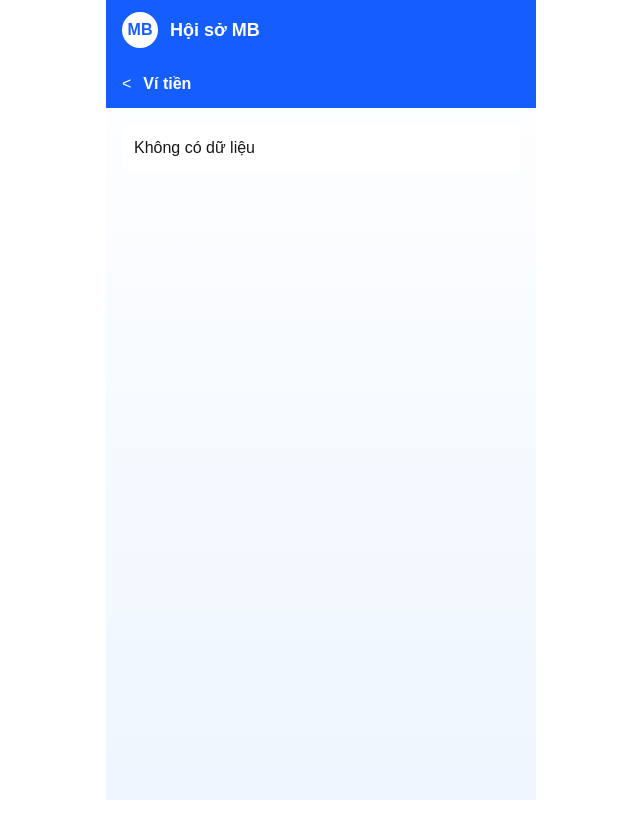
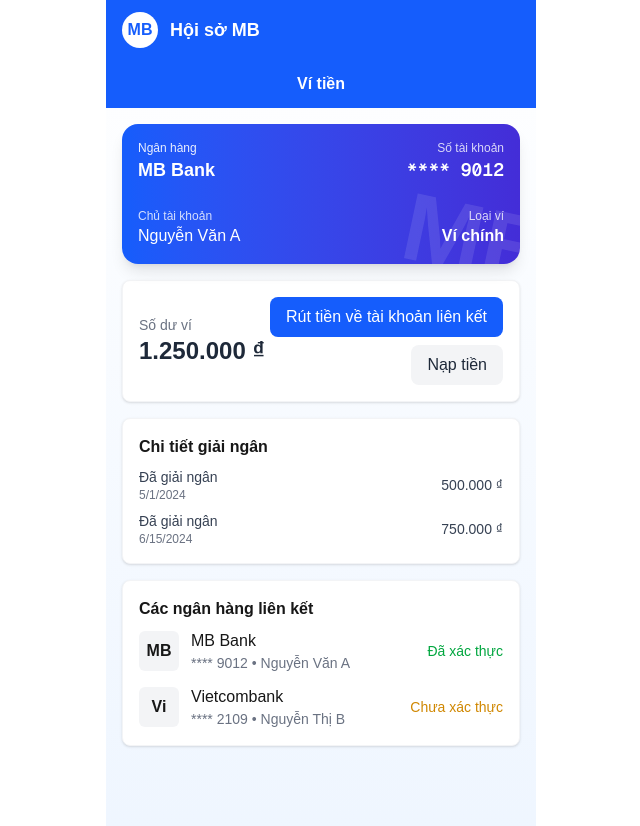
Before and after one commit to ngoclaithe/fe_hoiso_mb, a Next.js app: page /wallet in a window 1280 px wide. Shown: the whole page, without its empty margins (319-959 px from the left). Before the commit the page ends 800 px from the top, so only its background shows below. Built offline with nearby package versions, Linux system fonts and the light colour scheme; no server answers.

Commit message:
Enhance wallet page with card UI and mock sections
cgen-bae8a917772d47c3bcda45021548404e

```diff
--- a/src/app/wallet/page.tsx
+++ b/src/app/wallet/page.tsx
@@ -1,6 +1,5 @@
 "use client";
 import { useEffect, useState } from "react";
-import { useRouter } from "next/navigation";
 
 interface LoanData {
   bankName?: string;
@@ -13,7 +12,6 @@ interface LoansApiResponse { data?: LoanData[] }
 export default function WalletPage() {
   const [latestLoan, setLatestLoan] = useState<LoanData | null>(null);
   const [loading, setLoading] = useState(false);
-  const router = useRouter();
 
   useEffect(() => {
     (async () => {
@@ -33,29 +31,121 @@ export default function WalletPage() {
     })();
   }, []);
 
+  // Mock data
+  const mockBalance = 1250000; // VND
+  const mockDisbursements = [
+    { id: 'd1', date: '2024-05-01', amount: 500000, status: 'Đã giải ngân' },
+    { id: 'd2', date: '2024-06-15', amount: 750000, status: 'Đã giải ngân' },
+  ];
+  const mockLinkedBanks = [
+    { id: 'b1', name: 'MB Bank', account: '123456789012', holder: 'Nguyễn Văn A', verified: true },
+    { id: 'b2', name: 'Vietcombank', account: '098765432109', holder: 'Nguyễn Thị B', verified: false },
+  ];
+
+  function formatVND(n: number) {
+    return n.toLocaleString('vi-VN') + ' ₫';
+  }
+
+  function maskAccount(a?: string) {
+    if (!a) return '••••••••••';
+    return '**** ' + a.slice(-4);
+  }
+
+  function handleWithdraw() {
+    try { window.alert('Mô phỏng: yêu cầu rút tiền đã được gửi.'); } catch {}
+  }
+
+  const bankName = latestLoan?.bankName || 'MB Bank';
+  const accountNumber = latestLoan?.bankAccountNumber || '123456789012';
+  const accountHolder = latestLoan?.accountHolderName || 'Nguyễn Văn A';
+
   return (
     <div>
-      <div className="bg-blue-600 text-white px-4 py-3 flex items-center gap-3">
-        <button onClick={() => router.back()} className="text-white">&lt;</button>
+      <div className="bg-blue-600 text-white px-4 py-3 flex items-center justify-center">
         <div className="font-semibold">Ví tiền</div>
       </div>
 
-      <div className="p-4">
+      <div className="p-4 space-y-4">
         {loading && <div className="p-3 bg-white rounded-lg">Đang tải...</div>}
-        {!loading && !latestLoan && <div className="p-3 bg-white rounded-lg">Không có dữ liệu</div>}
 
-        {!loading && latestLoan && (
-          <div className="p-4 bg-indigo-50 border border-indigo-100 rounded-lg">
-            <div className="text-sm text-indigo-700">Ngân hàng thụ hưởng</div>
-            <div className="mt-2 grid grid-cols-1 gap-2 text-gray-800">
-              <div className="font-medium">{latestLoan.bankName || '-'}</div>
-              <div className="text-sm text-gray-500">Số tài khoản</div>
-              <div className="font-medium">{latestLoan.bankAccountNumber || '-'}</div>
-              <div className="text-sm text-gray-500">Tên thụ hưởng</div>
-              <div className="font-medium">{latestLoan.accountHolderName || '-'}</div>
+        {/* Physical-style bank card */}
+        <div className="relative overflow-hidden rounded-2xl bg-gradient-to-r from-blue-600 to-indigo-700 text-white p-4 shadow-lg">
+          <div className="flex items-start justify-between">
+            <div>
+              <div className="text-xs opacity-90">Ngân hàng</div>
+              <div className="font-semibold text-lg">{bankName}</div>
+            </div>
+            <div className="text-right">
+              <div className="text-xs opacity-80">Số tài khoản</div>
+              <div className="font-mono font-semibold text-lg">{maskAccount(accountNumber)}</div>
             </div>
           </div>
-        )}
+
+          <div className="mt-6 flex items-center justify-between">
+            <div>
+              <div className="text-xs opacity-80">Chủ tài khoản</div>
+              <div className="font-medium">{accountHolder}</div>
+            </div>
+            <div className="text-right">
+              <div className="text-xs opacity-80">Loại ví</div>
+              <div className="font-semibold">Ví chính</div>
+            </div>
+          </div>
+
+          <div className="absolute -bottom-6 -right-8 opacity-10 transform rotate-12 text-8xl font-black">MB</div>
+        </div>
+
+        {/* Balance and actions */}
+        <div className="p-4 bg-white rounded-lg shadow-sm border border-gray-100">
+          <div className="flex items-center justify-between">
+            <div>
+              <div className="text-sm text-gray-500">Số dư ví</div>
+              <div className="text-2xl font-semibold text-gray-800">{formatVND(mockBalance)}</div>
+            </div>
+            <div className="flex flex-col items-end gap-2">
+              <button onClick={handleWithdraw} className="bg-blue-600 text-white px-4 py-2 rounded-lg">Rút tiền về tài khoản liên kết</button>
+              <button className="bg-gray-100 text-gray-800 px-4 py-2 rounded-lg">Nạp tiền</button>
+            </div>
+          </div>
+        </div>
+
+        {/* Disbursement details */}
+        <div className="p-4 bg-white rounded-lg shadow-sm border border-gray-100">
+          <div className="font-semibold mb-2">Chi tiết giải ngân</div>
+          <div className="space-y-2">
+            {mockDisbursements.map(d => (
+              <div key={d.id} className="flex items-center justify-between text-sm text-gray-700">
+                <div>
+                  <div className="font-medium">{d.status}</div>
+                  <div className="text-xs text-gray-500">{new Date(d.date).toLocaleDateString()}</div>
+                </div>
+                <div className="font-medium">{formatVND(d.amount)}</div>
+              </div>
+            ))}
+          </div>
+        </div>
+
+        {/* Linked banks */}
+        <div className="p-4 bg-white rounded-lg shadow-sm border border-gray-100">
+          <div className="font-semibold mb-2">Các ngân hàng liên kết</div>
+          <div className="space-y-3">
+            {mockLinkedBanks.map(b => (
+              <div key={b.id} className="flex items-center justify-between">
+                <div className="flex items-center gap-3">
+                  <div className="w-10 h-10 bg-gray-100 rounded-md flex items-center justify-center font-semibold">{b.name.slice(0,2)}</div>
+                  <div>
+                    <div className="font-medium">{b.name}</div>
+                    <div className="text-sm text-gray-500">{maskAccount(b.account)} • {b.holder}</div>
+                  </div>
+                </div>
+                <div>
+                  <div className={`text-sm ${b.verified ? 'text-green-600' : 'text-yellow-600'}`}>{b.verified ? 'Đã xác thực' : 'Chưa xác thực'}</div>
+                </div>
+              </div>
+            ))}
+          </div>
+        </div>
+
       </div>
     </div>
   );
```
